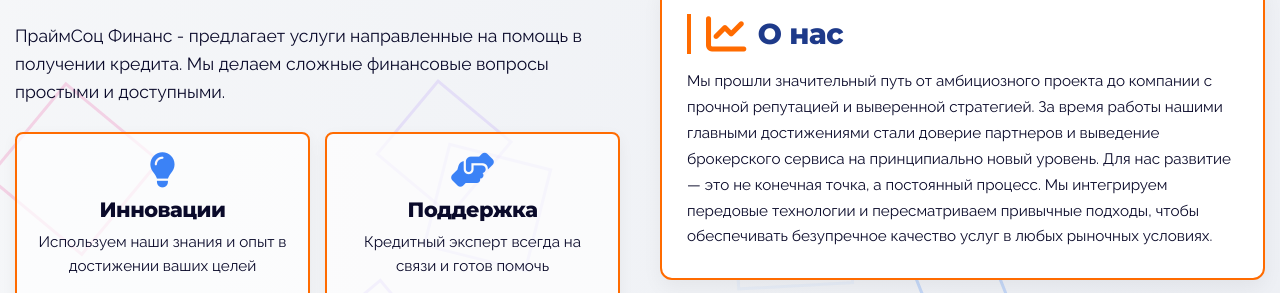
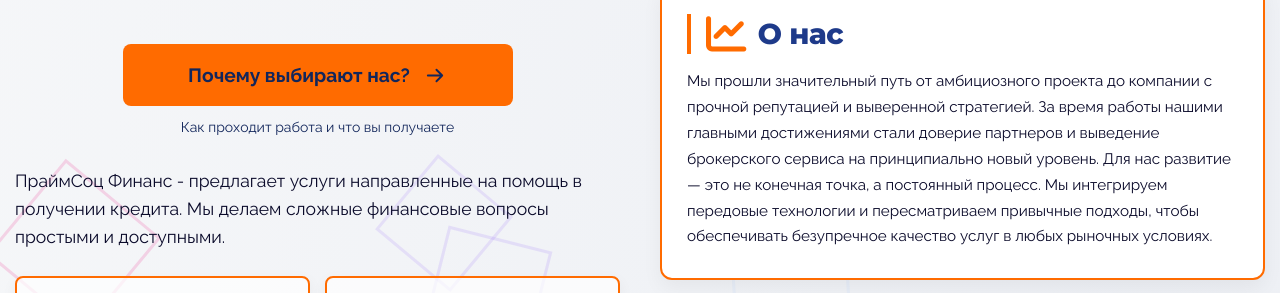
Before and after one commit to noughtonmw/primesoc-finance-preview, a plain HTML site: page index.html in a window 1280 px wide. Shown: the part 471-764 px from the top of the page. Drawn offline with Linux system fonts and the light colour scheme.

Commit message:
Add prominent homepage link to why choose us preview

```diff
--- /dev/null
+++ b/assets/home-cta-v10.css
@@ -0,0 +1,8 @@
+/* A direct, prominent route from the original homepage hero. */
+.hero .home-consultation-entry{width:100%;max-width:390px;margin:22px auto 28px;text-align:center}
+.hero .home-consultation-cta{display:flex;align-items:center;justify-content:center;gap:14px;width:100%;min-height:62px;padding:17px 22px;background:#ff6b00;color:#12265b;border-radius:8px;text-decoration:none;font-family:Raleway,Arial,sans-serif;font-weight:800;font-size:clamp(1.05rem,3.8vw,1.2rem);line-height:1.4;transition:background-color .18s ease}
+.hero .home-consultation-cta svg{width:23px;height:23px;flex:none;fill:none;stroke:currentColor;stroke-width:2;stroke-linecap:round;stroke-linejoin:round}
+.hero .home-consultation-cta:hover{background:#ff8126;color:#12265b}.hero .home-consultation-cta:active{background:#f26300}.hero .home-consultation-cta:focus-visible{outline:3px solid #12265b;outline-offset:5px}
+.hero p.home-consultation-hint{margin:10px 0 0;font-size:14px;line-height:1.6;color:#12265b}
+@media(max-width:380px){.hero .home-consultation-cta{padding-inline:15px;gap:10px}}
+@media(prefers-reduced-motion:reduce){.hero .home-consultation-cta{transition:none}}
--- a/index.html
+++ b/index.html
@@ -911,7 +911,7 @@
         }
     </style>
     <link rel="stylesheet" href="assets/main-additions.css">
-<link rel="stylesheet" href="assets/shared-menu.css"><script src="assets/shared-menu.js" defer></script><link rel="stylesheet" href="assets/footer-brand.css"><link rel="stylesheet" href="assets/demo.css"></head>
+<link rel="stylesheet" href="assets/shared-menu.css"><script src="assets/shared-menu.js" defer></script><link rel="stylesheet" href="assets/footer-brand.css"><link rel="stylesheet" href="assets/home-cta-v10.css"><link rel="stylesheet" href="assets/demo.css"></head>
 <body>
     <header class="site-menu">
         <div class="container header-container">
@@ -942,6 +942,10 @@
             <div class="hero-text">
                 <h1>ФИНАНСОВЫЕ РЕШЕНИЯ <span>НОВОГО ПОКОЛЕНИЯ</span></h1>
                 <div class="slogan">Ваша цель - наша цель</div>
+                <div class="home-consultation-entry">
+                    <a class="home-consultation-cta" href="consultation.html" aria-describedby="home-consultation-hint"><span>Почему выбирают нас?</span><svg viewBox="0 0 24 24" aria-hidden="true"><path d="M4 12h15m-6-6 6 6-6 6"/></svg></a>
+                    <p class="home-consultation-hint" id="home-consultation-hint">Как проходит работа и что вы получаете</p>
+                </div>
                 <p>ПраймСоц Финанс - предлагает услуги направленные на помощь в получении кредита. Мы делаем сложные финансовые вопросы простыми и доступными.</p>
                 <div class="key-points">
                     <div class="point-item"><i class="fas fa-lightbulb"></i><h3>Инновации</h3><p>Используем наши знания и опыт в достижении ваших целей</p></div>
```
